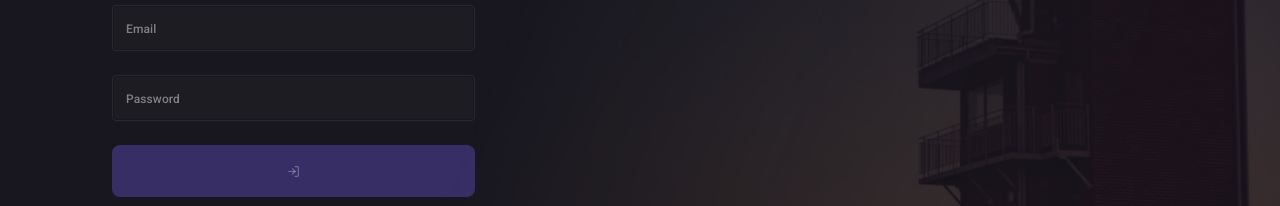
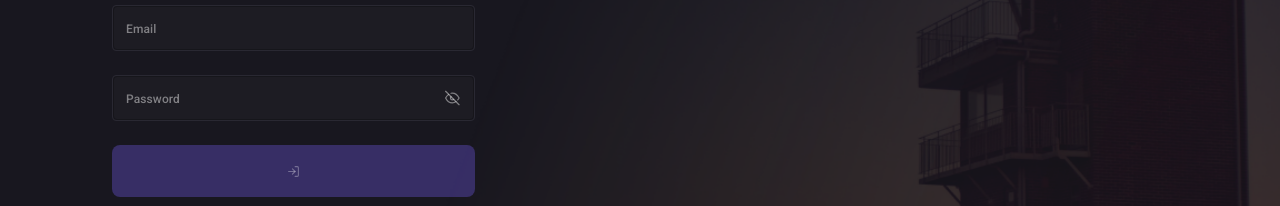
Before and after one commit to raulcesar54/MyPharmaFrontEnd, a Next.js app: page / in a window 1280 px wide. Shown: the part 260-466 px from the top of the page. Built offline with nearby package versions, Linux system fonts and the light colour scheme.

Commit message:
feat:input show and hide tet

```diff
--- a/src/pages/index.tsx
+++ b/src/pages/index.tsx
@@ -1,4 +1,5 @@
 /* eslint-disable @next/next/no-img-element */
+import { useState } from 'react'
 import Typography from '@mui/material/Typography'
 import Link from '@mui/material/Link'
 import type { NextPage } from 'next'
@@ -10,10 +11,11 @@ import Grid from '@mui/material/Grid'
 import TextField from '@mui/material/TextField'
 import Alert from '@mui/material/Alert'
 import Button from '@mui/material/Button'
-import { FiLogIn } from 'react-icons/fi'
+import { FiLogIn, FiEye, FiEyeOff } from 'react-icons/fi'
 import { Stack } from '@mui/material'
 
 const Home: NextPage = () => {
+  const [showPassword, setShowPassword] = useState(false)
   const schema = yup
     .object({
       email: yup.string().email().required('email obrigatório'),
@@ -50,7 +52,7 @@ const Home: NextPage = () => {
           height='40px'
           style={{ marginTop: '24px' }}
         />
-        <Typography variant='h1' mt='24px' sx={{maxWidth: '300px'}}>
+        <Typography variant='h1' mt='24px' sx={{ maxWidth: '300px' }}>
           Vamos mudar a forma como voçê gerencia seus produtos e medicamentos!
           <br />
           <Link>começe criando uma conta!</Link>
@@ -69,7 +71,20 @@ const Home: NextPage = () => {
               <TextField
                 fullWidth
                 label='Password'
-                type='password'
+                type={showPassword && 'password'}
+                InputProps={{
+                  endAdornment: showPassword ? (
+                    <FiEye
+                      style={{ cursor: 'pointer' }}
+                      onClick={() => setShowPassword(false)}
+                    />
+                  ) : (
+                    <FiEyeOff
+                      style={{ cursor: 'pointer' }}
+                      onClick={() => setShowPassword(true)}
+                    />
+                  ),
+                }}
                 {...register('password')}
               />
               {errors.password && (
```
